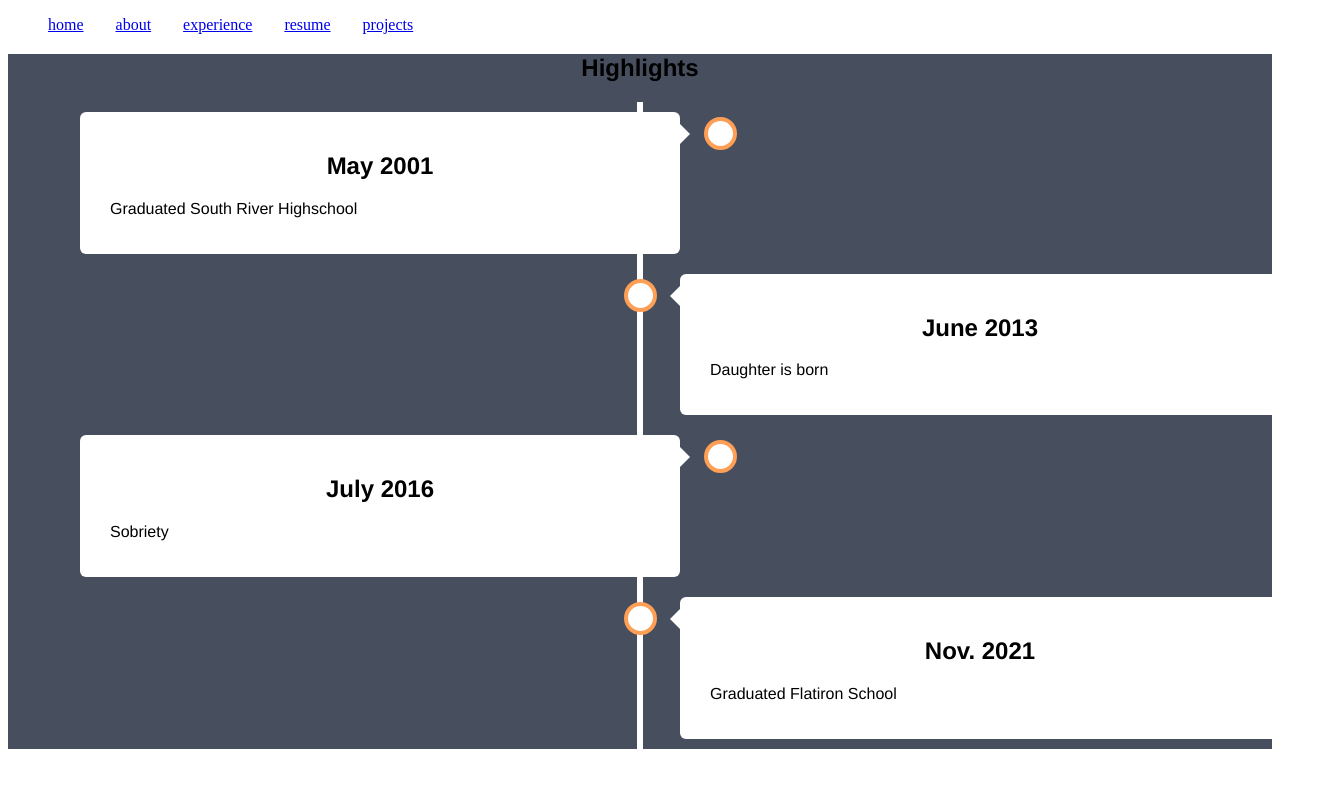
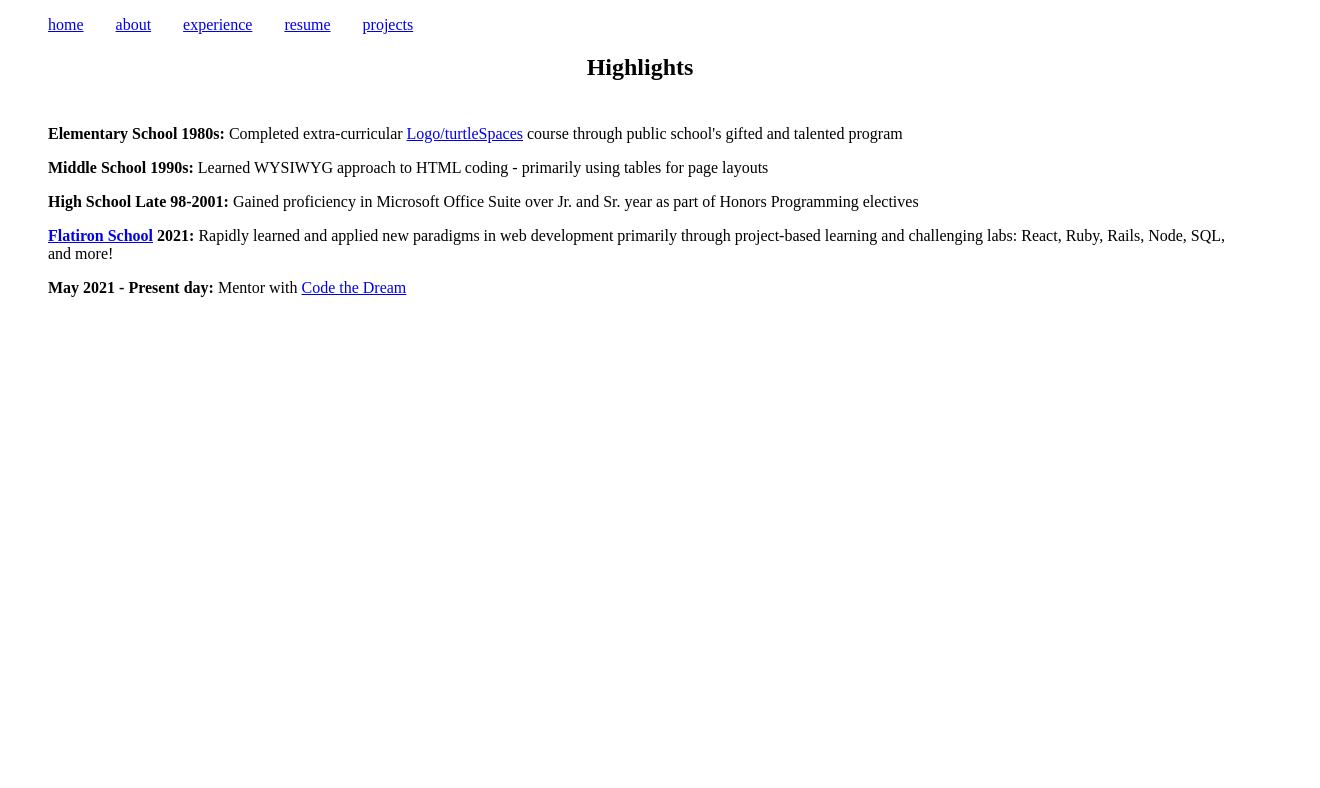
Before and after one commit to Jkuffler/sveltekit-profile, a SvelteKit app: page /about in a window 1280 px wide. Shown: the top 788 px of the page, 1320 px wide, since content can reach past the window. Built offline with nearby package versions, Linux system fonts and the light colour scheme.

Commit message:
updated about info - working out understanding loading data

```diff
--- a/src/routes/about/+page.svelte
+++ b/src/routes/about/+page.svelte
@@ -2,167 +2,28 @@
 
 <section>
 	<h2>Highlights</h2>
-	<div class="timeline">
-		<div class="container left">
-			<div class="content">
-				<h2>May 2001</h2>
-				<p>Graduated South River Highschool</p>
-			</div>
-		</div>
-		<div class="container right">
-			<div class="content">
-				<h2>June 2013</h2>
-				<p>Daughter is born</p>
-			</div>
-		</div>
-        <div class="container left">
-			<div class="content">
-				<h2>July 2016</h2>
-				<p>Sobriety</p>
-			</div>
-		</div>
-        <div class="container right">
-			<div class="content">
-				<h2>Nov. 2021</h2>
-				<p>Graduated Flatiron School</p>
-			</div>
-		</div>
-	</div>
+<ul>
+  <li><strong>Elementary School 1980s:</strong> Completed extra-curricular <a href='https://turtlespaces.org/docs/about-logo/'>Logo/turtleSpaces</a> course through public school's gifted and talented program</li>
+  <li><strong>Middle School 1990s:</strong> Learned WYSIWYG approach to HTML coding - primarily using tables for page layouts</li>
+  <li><strong>High School Late 98-2001:</strong> Gained proficiency in Microsoft Office Suite over Jr. and Sr. year as part of Honors Programming electives</li>
+  <li><strong><a href='https://flatironschool.com/'>Flatiron School</a> 2021:</strong> Rapidly learned and applied new paradigms in web development primarily through project-based learning and challenging labs: React, Ruby, Rails, Node, SQL, and more!</li>
+  <li><strong>May 2021 - Present day:</strong> Mentor with <a href='https://www.codethedream.org'>Code the Dream</a></li>
+</ul>
 </section>
 
 <style>
-    section {
-  background-color: #474e5d;
-  font-family: Helvetica, sans-serif;
-}
+  ul {
+    list-style-type: none;
+    margin: 1em;
+    padding: 1em;
+  }
 
+  li {
+    padding: .5em;
+  }
 h2 {
     display: flex;
     flex-direction: column;
     align-items: center;
 }
-/* The actual timeline (the vertical ruler) */
-    .timeline {
-      position: relative;
-      max-width: 1200px;
-      margin: 0 auto;
-    }
-
-    /* The actual timeline (the vertical ruler) */
-    .timeline::after {
-      content: '';
-      position: absolute;
-      width: 6px;
-      background-color: white;
-      top: 0;
-      bottom: 0;
-      left: 50%;
-      margin-left: -3px;
-    }
-
-    /* Container around content */
-    .container {
-      padding: 10px 40px;
-      position: relative;
-      background-color: inherit;
-      width: 50%;
-    }
-
-    /* The circles on the timeline */
-    .container::after {
-      content: '';
-      position: absolute;
-      width: 25px;
-      height: 25px;
-      right: -17px;
-      background-color: white;
-      border: 4px solid #FF9F55;
-      top: 15px;
-      border-radius: 50%;
-      z-index: 1;
-    }
-
-    /* Place the container to the left */
-    .left {
-      left: 0;
-    }
-
-    /* Place the container to the right */
-    .right {
-      left: 50%;
-    }
-
-    /* Add arrows to the left container (pointing right) */
-    .left::before {
-      content: " ";
-      height: 0;
-      position: absolute;
-      top: 22px;
-      width: 0;
-      z-index: 1;
-      right: 30px;
-      border: medium solid white;
-      border-width: 10px 0 10px 10px;
-      border-color: transparent transparent transparent white;
-    }
-
-    /* Add arrows to the right container (pointing left) */
-    .right::before {
-      content: " ";
-      height: 0;
-      position: absolute;
-      top: 22px;
-      width: 0;
-      z-index: 1;
-      left: 30px;
-      border: medium solid white;
-      border-width: 10px 10px 10px 0;
-      border-color: transparent white transparent transparent;
-    }
-
-    /* Fix the circle for containers on the right side */
-    .right::after {
-      left: -16px;
-    }
-
-    /* The actual content */
-    .content {
-      padding: 20px 30px;
-      background-color: white;
-      position: relative;
-      border-radius: 6px;
-    }
-
-    /* Media queries - Responsive timeline on screens less than 600px wide */
-    @media screen and (max-width: 600px) {
-    /* Place the timelime to the left */
-      .timeline::after {
-        left: 31px;
-      }
-
-    /* Full-width containers */
-      .container {
-        width: 100%;
-        padding-left: 70px;
-        padding-right: 25px;
-      }
-
-    /* Make sure that all arrows are pointing leftwards */
-      .container::before {
-        left: 60px;
-        border: medium solid white;
-        border-width: 10px 10px 10px 0;
-        border-color: transparent white transparent transparent;
-      }
-
-    /* Make sure all circles are at the same spot */
-      .left::after, .right::after {
-        left: 15px;
-      }
-
-    /* Make all right containers behave like the left ones */
-      .right {
-        left: 0%;
-      }
-    }
 </style>
--- a/src/routes/projects/data.js
+++ b/src/routes/projects/data.js
@@ -0,0 +1,6 @@
+import { onMount } from "svelte"
+onMount( () => {
+    fetch("https://api.github.com/users/Jkuffler/repos")
+    .then(r => r.json())
+    .then(repos => console.log(repos))
+    })
```
Also changed, not shown: src/routes/projects/+page.sever.js (deleted, +0 -8 lines), src/routes/projects/+page.js (added).
